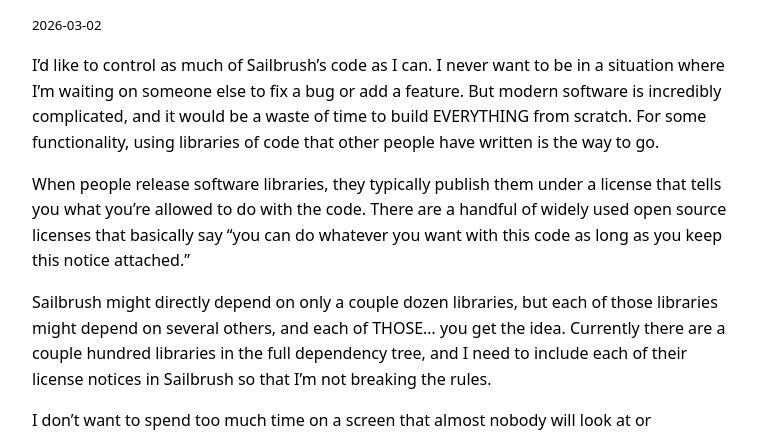
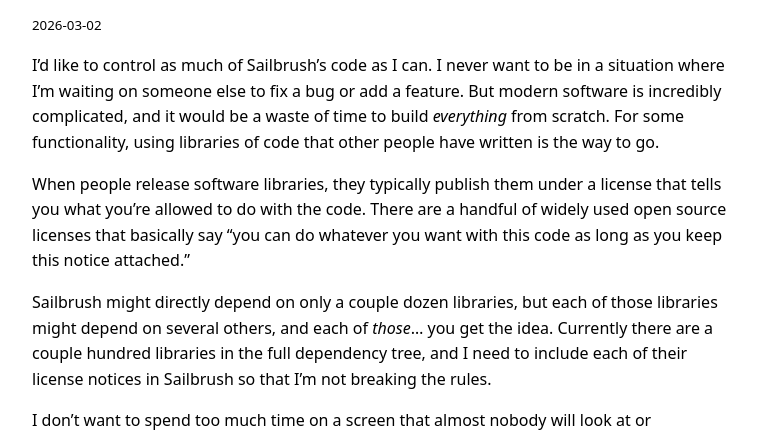
Before and after one commit to timtom-rs/plan.timtom.tv, a Jekyll site: the page built from _posts/2026-03-02-licensing.md, in a window 1280 px wide. Shown: the part 140-572 px from the top of the page, without its empty margins (0-759 px from the left). Built offline with Jekyll 4.4.1, drawn with Linux system fonts in a browser that asks for light colours.

Commit message:
italicize instead of capitalize to emphasize

```diff
--- a/_posts/2026-03-02-licensing.md
+++ b/_posts/2026-03-02-licensing.md
@@ -3,11 +3,11 @@
 title: "Licensing"
 ---
 
-I'd like to control as much of Sailbrush's code as I can. I never want to be in a situation where I'm waiting on someone else to fix a bug or add a feature. But modern software is incredibly complicated, and it would be a waste of time to build EVERYTHING from scratch. For some functionality, using libraries of code that other people have written is the way to go.
+I'd like to control as much of Sailbrush's code as I can. I never want to be in a situation where I'm waiting on someone else to fix a bug or add a feature. But modern software is incredibly complicated, and it would be a waste of time to build *everything* from scratch. For some functionality, using libraries of code that other people have written is the way to go.
 
 When people release software libraries, they typically publish them under a license that tells you what you're allowed to do with the code. There are a handful of widely used open source licenses that basically say "you can do whatever you want with this code as long as you keep this notice attached."
 
-Sailbrush might directly depend on only a couple dozen libraries, but each of those libraries might depend on several others, and each of THOSE... you get the idea. Currently there are a couple hundred libraries in the full dependency tree, and I need to include each of their license notices in Sailbrush so that I'm not breaking the rules.
+Sailbrush might directly depend on only a couple dozen libraries, but each of those libraries might depend on several others, and each of *those*... you get the idea. Currently there are a couple hundred libraries in the full dependency tree, and I need to include each of their license notices in Sailbrush so that I'm not breaking the rules.
 
 I don't want to spend too much time on a screen that almost nobody will look at or appreciate, but making it look kind of nice is one way I can show appreciation to the hundreds of people who worked very hard to make the libraries that I'm depending on.
 
```
